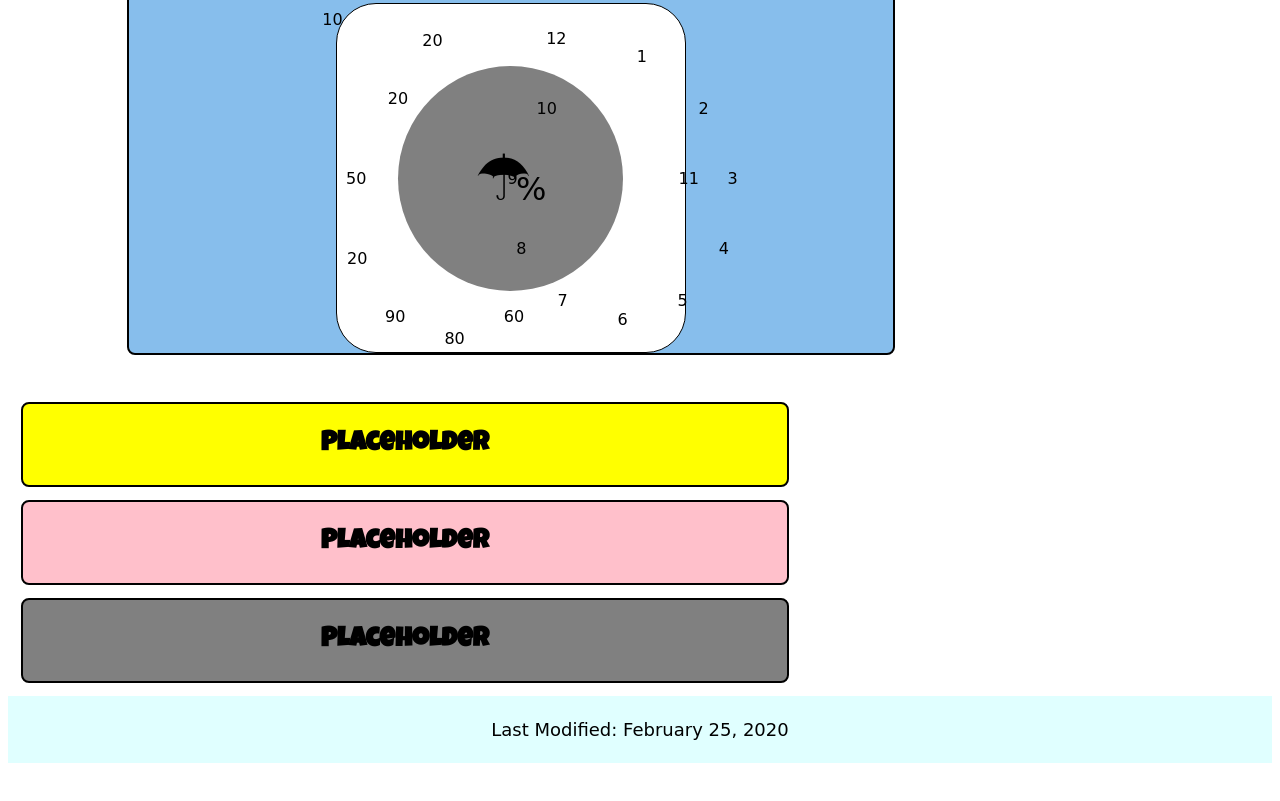
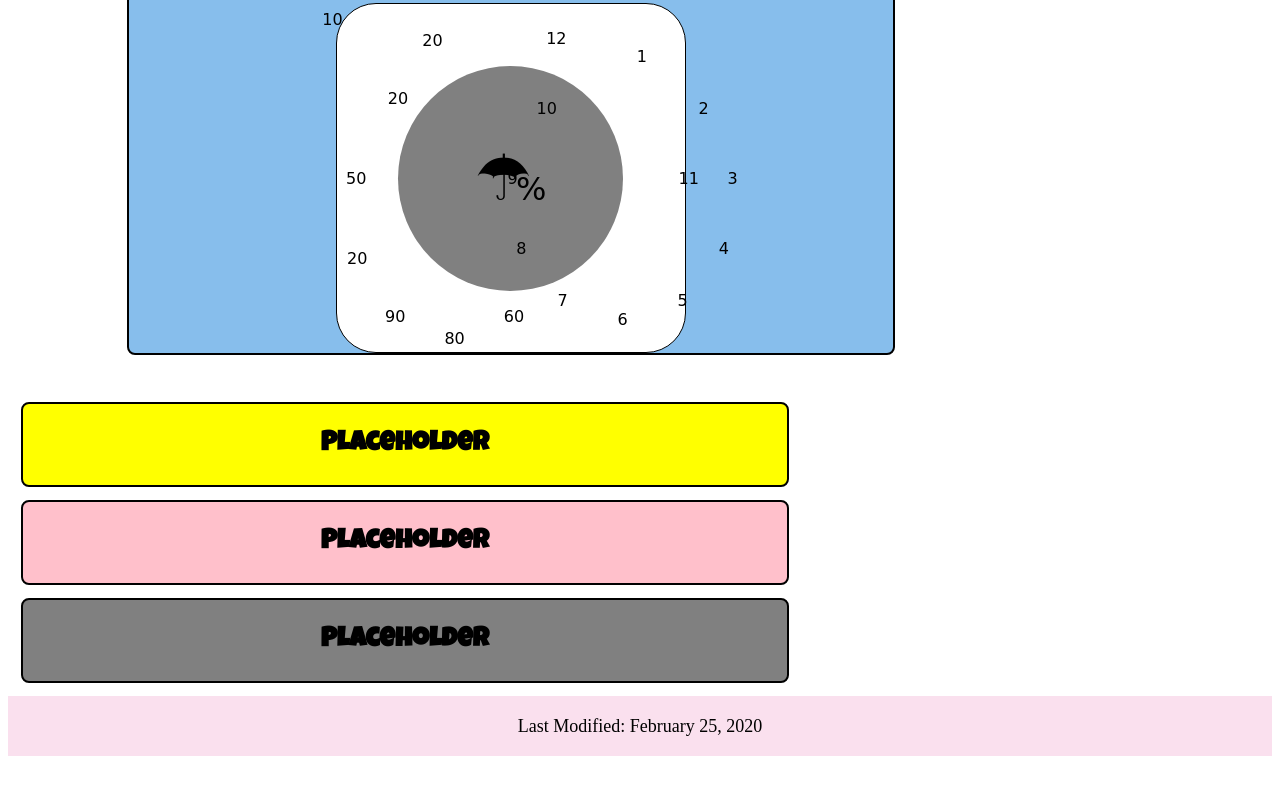
Before and after one commit to K3nziemac/K3nziemac.github.io, a plain HTML site: page Locations/Preston.html in a window 1280 px wide. Shown: the part 1289-2090 px from the top of the page. After the commit the page ends 2053 px from the top, so only its background shows below. Drawn offline with Linux system fonts and the light colour scheme.

Commit message:
fixed footer

```diff
--- a/Locations/weather.css
+++ b/Locations/weather.css
@@ -559,15 +559,4 @@ z-index: -1;
 
 
 
-
-footer {
-    display: block;
-    background-color: lightcyan;
-    padding: 5px;
-    text-align: center;
-    margin-top: 0;
-    margin-bottom: 3rem;
-    font-family: 'Great Vibes', cursive;
-
-
 }
```
